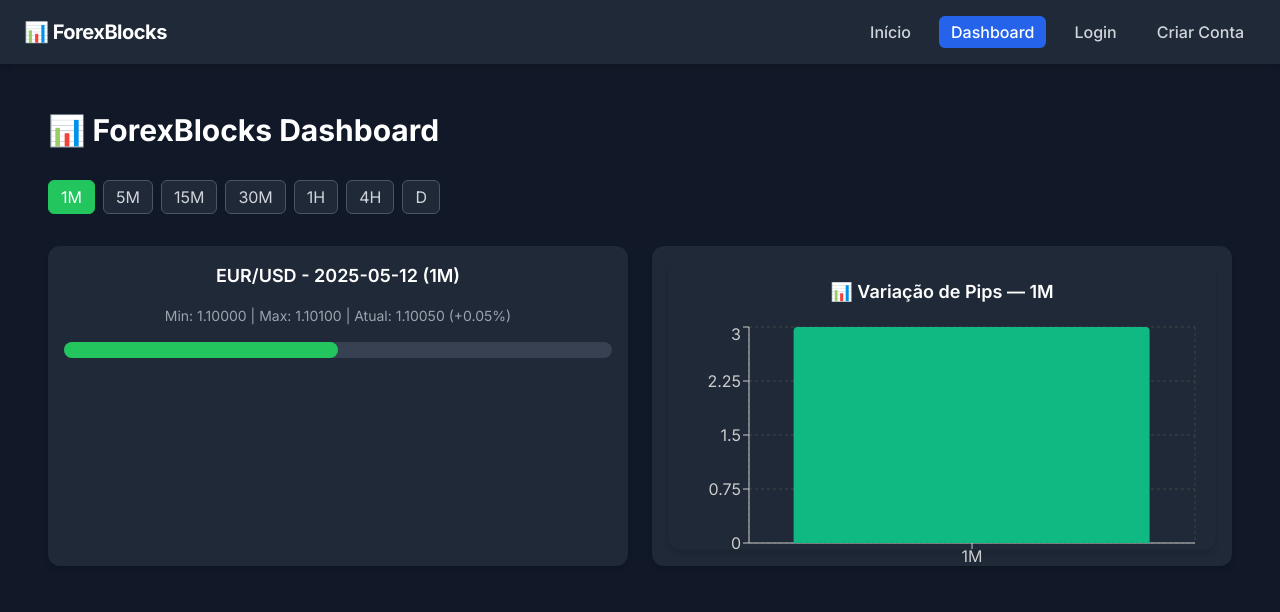
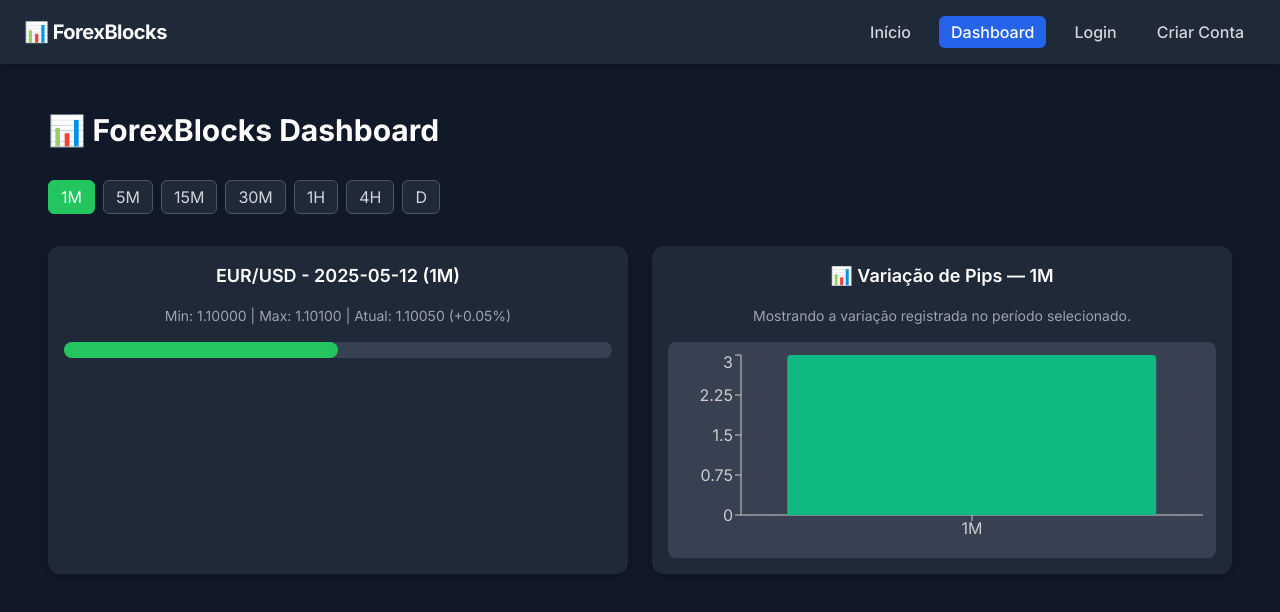
Before and after one commit to TulioBuarque/meusite-nextjs, a Next.js app: page /dashboard in a window 1280 px wide. Shown: the top 612 px of the page. Built offline with nearby package versions, Linux system fonts and the light colour scheme.

Commit message:
Update PipVariationTimeBlocks.tsx

```diff
--- a/src/components/kpis/PipVariationTimeBlocks.tsx
+++ b/src/components/kpis/PipVariationTimeBlocks.tsx
@@ -14,15 +14,18 @@ const mockDataMap: Record<string, { time: string; pips: number }[]> = {
 }
 
 export function PipVariationTimeBlocks() {
-  const selectedTimeframe = useTimeframeStore((state) => state.selectedTimeframe)
-  const data = mockDataMap[selectedTimeframe]
+  const timeframe = useTimeframeStore((state) => state.selectedTimeframe)
+  const data = mockDataMap[timeframe]
 
   return (
-    <div className="w-full h-72 bg-gray-800 rounded-xl p-4 shadow-md">
-      <h3 className="text-lg font-semibold mb-4 text-center">
-        📊 Variação de Pips — {selectedTimeframe}
-      </h3>
-      <ResponsiveContainer width="100%" height="100%">
+    <div className="space-y-4">
+      <h3 className="text-lg font-semibold text-center">📊 Variação de Pips — {timeframe}</h3>
+      <p className="text-center text-sm text-gray-400">
+        Mostrando a variação registrada no período selecionado.
+      </p>
+      {data.length > 0 ? (
+        <div className="bg-gray-700 rounded-lg p-2">
+          <ResponsiveContainer width="100%" height={200}>
             <BarChart data={data}>
               <CartesianGrid strokeDasharray="3 3" stroke="#444" />
               <XAxis dataKey="time" stroke="#ccc" />
@@ -36,5 +39,9 @@ export function PipVariationTimeBlocks() {
             </BarChart>
           </ResponsiveContainer>
         </div>
+      ) : (
+        <p className="text-center text-gray-500">Nenhuma variação registrada para {timeframe}.</p>
+      )}
+    </div>
   )
 }
```
Lines whose indentation alone changed are shown as unchanged.
